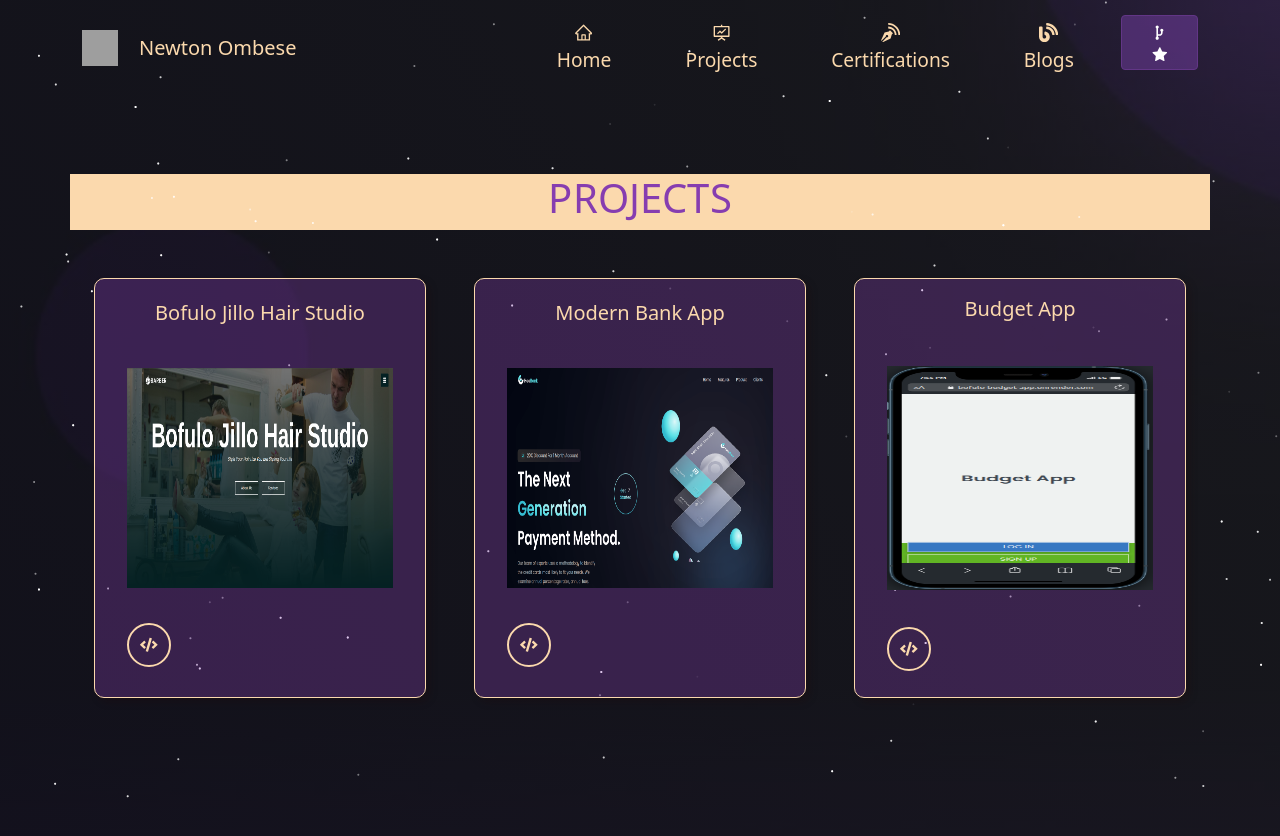
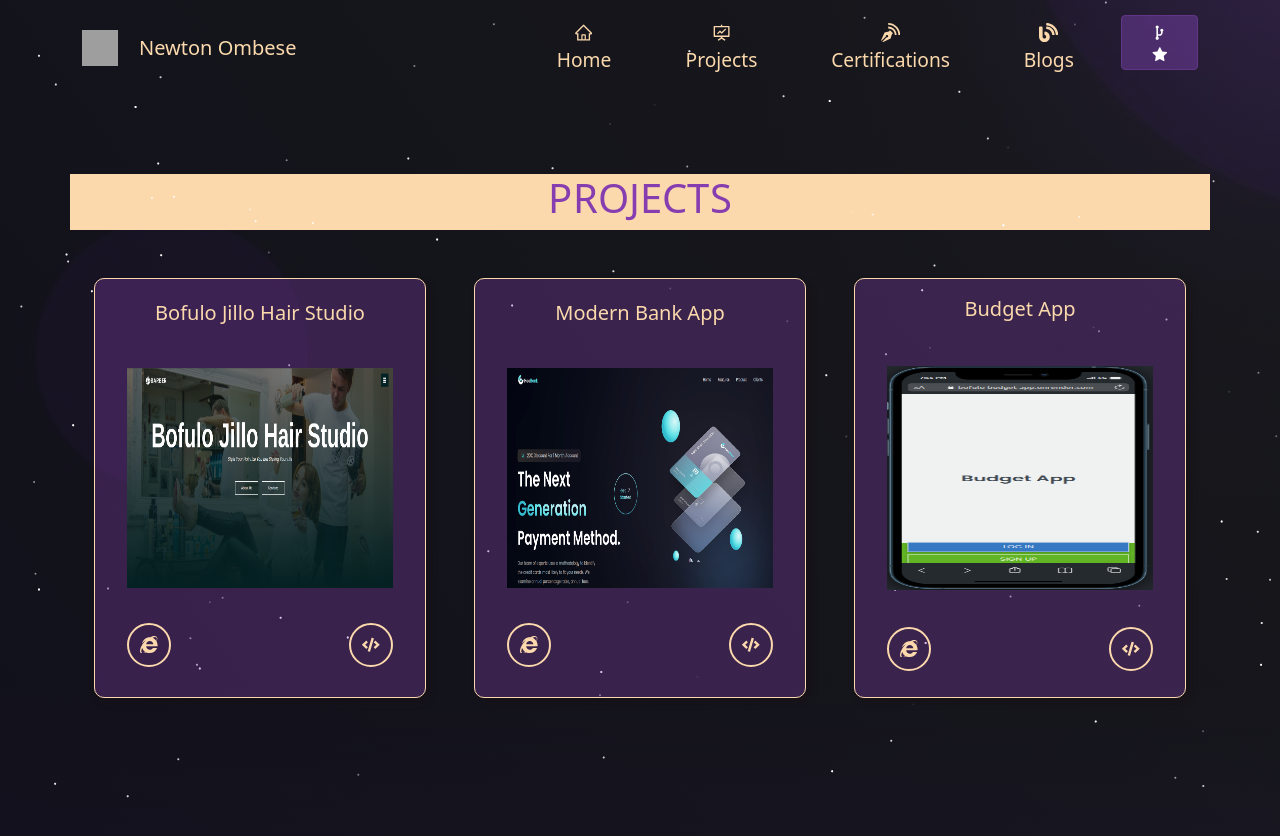
Before and after one commit to nejidevelops/Newton-Portfolio-Project, a React (Create React App) app: page /projectspage in a window 1280 px wide. Shown: the top 836 px of the page. Built offline with nearby package versions, Linux system fonts and the light colour scheme; grey boxes are pictures that could not be loaded.

Commit message:
Add live links and gitub links for the projects page

```diff
--- a/src/pages/project_page/ProjectPage.js
+++ b/src/pages/project_page/ProjectPage.js
@@ -12,7 +12,7 @@ import meal from "../../images/meal.png";
 import ac from "../../images/ac.png";
 import calculator from "../../images/calculator.png";
 import library from "../../images/library.png";
-import { FaCode } from "react-icons/fa";
+import { FaInternetExplorer, FaCode } from "react-icons/fa";
 export default function ProjectPage() {
   return (
     <section className="home-section">
@@ -51,6 +51,21 @@ export default function ProjectPage() {
                                 </h5>
                                 <img src={nyc} alt={nyc} />
                                 <div className="project--showcaseBtn">
+                                <a
+                                  href={
+                                    "https://mohammadnewton.github.io/Barber-shop-project/"
+                                  }
+                                  target="_blank"
+                                  rel="noreferrer"
+                                  className={"iconBtn"}
+                                  aria-labelledby={`code`}
+                                >
+                                  <FaInternetExplorer
+                                    id={`code`}
+                                    className={"icon"}
+                                    aria-label="Code"
+                                  />
+                                </a>
                                   <a
                                     href={
                                       "https://github.com/mohammadnewton/Barber-shop-project"
@@ -118,6 +133,21 @@ export default function ProjectPage() {
                                     className={"iconBtn"}
                                     aria-labelledby={`code`}
                                   >
+                                    <FaInternetExplorer
+                                      id={`code`}
+                                      className={"icon"}
+                                      aria-label="Code"
+                                    />
+                                  </a>
+                                  <a
+                                    href={
+                                      "https://github.com/mohammadnewton/modern_bank_app"
+                                    }
+                                    target="_blank"
+                                    rel="noreferrer"
+                                    className={"iconBtn"}
+                                    aria-labelledby={`code`}
+                                  >
                                     <FaCode
                                       id={`code`}
                                       className={"icon"}
@@ -167,6 +197,21 @@ export default function ProjectPage() {
                                 </h5>
                                 <img src={ci} alt={ci} />
                                 <div className="project--showcaseBtn">
+                                  <a
+                                    href={
+                                      "https://bofulo-budget-app.onrender.com/"
+                                    }
+                                    target="_blank"
+                                    rel="noreferrer"
+                                    className={"iconBtn"}
+                                    aria-labelledby={`code`}
+                                  >
+                                    <FaInternetExplorer
+                                      id={`code`}
+                                      className={"icon"}
+                                      aria-label="Code"
+                                    />
+                                  </a>
                                   <a
                                     href={
                                       "https://github.com/mohammadnewton/budget-app"
@@ -225,6 +270,21 @@ export default function ProjectPage() {
                                 </h5>
                                 <img src={eco} alt={eco} />
                                 <div className="project--showcaseBtn">
+                                <a
+                                    href={
+                                      "https://melodious-naiad-a806af.netlify.app/"
+                                    }
+                                    target="_blank"
+                                    rel="noreferrer"
+                                    className={"iconBtn"}
+                                    aria-labelledby={`code`}
+                                  >
+                                    <FaInternetExplorer
+                                      id={`code`}
+                                      className={"icon"}
+                                      aria-label="Code"
+                                    />
+                                  </a>
                                   <a
                                     href={
                                       "https://github.com/mohammadnewton/haipcrm"
@@ -283,6 +343,21 @@ export default function ProjectPage() {
                                 </h5>
                                 <img src={pp} alt={pp} />
                                 <div className="project--showcaseBtn">
+                                <a
+                                  href={
+                                    "https://mohammadnewton.github.io/Newton-Capstone-Project/"
+                                  }
+                                  target="_blank"
+                                  rel="noreferrer"
+                                  className={"iconBtn"}
+                                  aria-labelledby={`code`}
+                                >
+                                  <FaInternetExplorer
+                                    id={`code`}
+                                    className={"icon"}
+                                    aria-label="Code"
+                                  />
+                                </a>
                                   <a
                                     href={
                                       "https://github.com/mohammadnewton/Newton-Capstone-Project"
@@ -344,6 +419,21 @@ export default function ProjectPage() {
                                 <div className="project--showcaseBtn">
                                   <a
                                     href={
+                                      "https://nextjs-chakra-ui-landing-page.vercel.app/"
+                                    }
+                                    target="_blank"
+                                    rel="noreferrer"
+                                    className={"iconBtn"}
+                                    aria-labelledby={`code`}
+                                  >
+                                    <FaInternetExplorer
+                                      id={`code`}
+                                      className={"icon"}
+                                      aria-label="Code"
+                                    />
+                                  </a>
+                                  <a
+                                    href={
                                       "https://github.com/mohammadnewton/Nextjs-Chakra-UI-Landing-Page"
                                     }
                                     target="_blank"
@@ -402,7 +492,22 @@ export default function ProjectPage() {
                                 <div className="project--showcaseBtn">
                                   <a
                                     href={
-                                      "https://github.com/mohammadnewton/Coffee-Website"
+                                      "https://nextjs-chakra-ui-landing-page.vercel.app/"
+                                    }
+                                    target="_blank"
+                                    rel="noreferrer"
+                                    className={"iconBtn"}
+                                    aria-labelledby={`code`}
+                                  >
+                                    <FaInternetExplorer
+                                      id={`code`}
+                                      className={"icon"}
+                                      aria-label="Code"
+                                    />
+                                  </a>
+                                  <a
+                                    href={
+                                      "https://mohammadnewton.github.io/Coffee-Website/"
                                     }
                                     target="_blank"
                                     rel="noreferrer"
@@ -458,6 +563,21 @@ export default function ProjectPage() {
                                 </h5>
                                 <img src={library} alt={library} />
                                 <div className="project--showcaseBtn">
+                                  <a
+                                    href={
+                                      "https://soma-uhekimike-bofulo.netlify.app/"
+                                    }
+                                    target="_blank"
+                                    rel="noreferrer"
+                                    className={"iconBtn"}
+                                    aria-labelledby={`code`}
+                                  >
+                                    <FaInternetExplorer
+                                      id={`code`}
+                                      className={"icon"}
+                                      aria-label="Code"
+                                    />
+                                  </a>
                                   <a
                                     href={
                                       "https://github.com/mohammadnewton/soma-uhekimike"
@@ -518,6 +638,21 @@ export default function ProjectPage() {
                                 <div className="project--showcaseBtn">
                                   <a
                                     href={
+                                      "https://math-magician-11ou.onrender.com/"
+                                    }
+                                    target="_blank"
+                                    rel="noreferrer"
+                                    className={"iconBtn"}
+                                    aria-labelledby={`code`}
+                                  >
+                                    <FaInternetExplorer
+                                      id={`code`}
+                                      className={"icon"}
+                                      aria-label="Code"
+                                    />
+                                  </a>
+                                  <a
+                                    href={
                                       "https://github.com/mohammadnewton/Math-Magician"
                                     }
                                     target="_blank"
```
